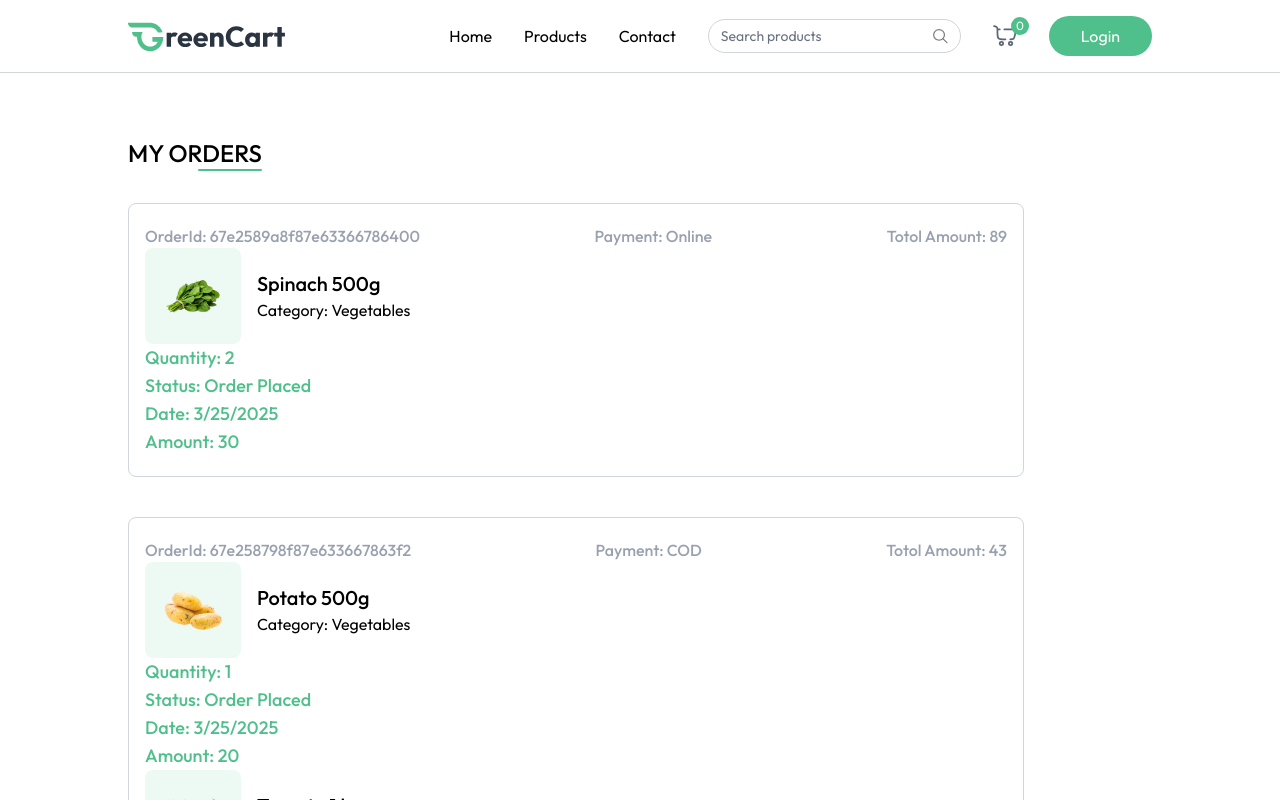
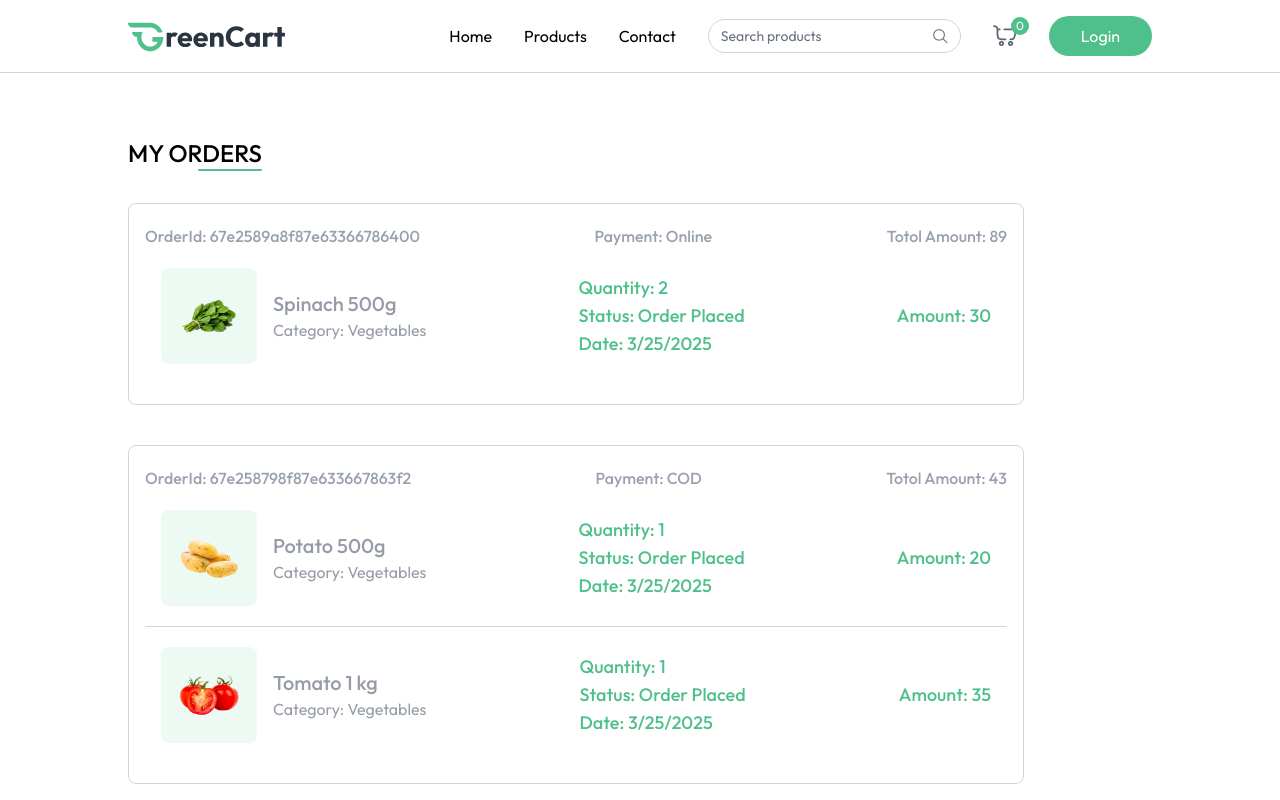
Before and after one commit to Amarta113/GreenCart-Ecommerce-Web, a React (Vite) app in the folder client/: page /my-orders in a window 1280 px wide. Shown: the top 800 px of the page. Built offline with nearby package versions, Linux system fonts and the light colour scheme.

Commit message:
added tailwind to myorder items

```diff
--- a/client/src/pages/MyOrders.jsx
+++ b/client/src/pages/MyOrders.jsx
@@ -29,7 +29,7 @@
                     <span>Totol Amount: {currency}{order.amount}</span>
                 </p>
                 {order.items.map((item, index) => (
-                    <div className=''>
+                    <div key={index} className={`relative bg-white text-gray-500/70 ${order.items.length !== index + 1 && "border-b"} border-gray-300 flex flex-col md:flex-row md:items-center justify-between p-4 py-5 md:gap-16 w-full max-w-4xl`}>
                         <div className='flex items-center mb-4 md:mb-0'>
                             <div className='bg-primary/10 p-4 rounded-lg'>
                                 <img src={item.product.image[0]} alt="" className='w-16 h-16'/>
```
